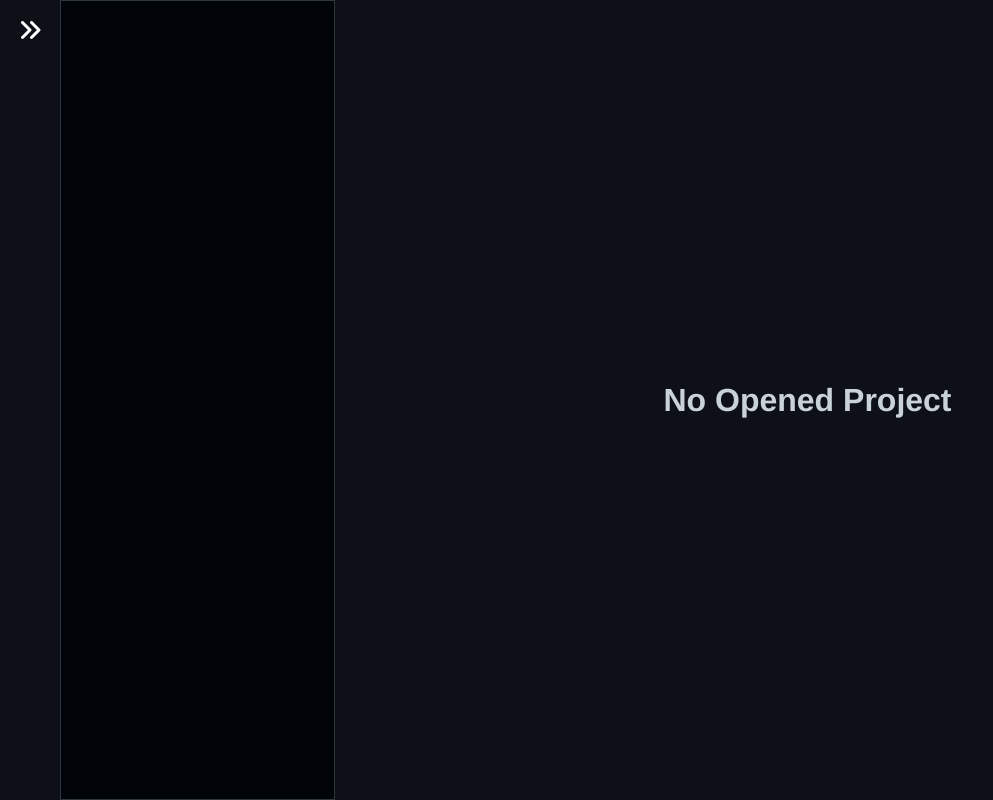
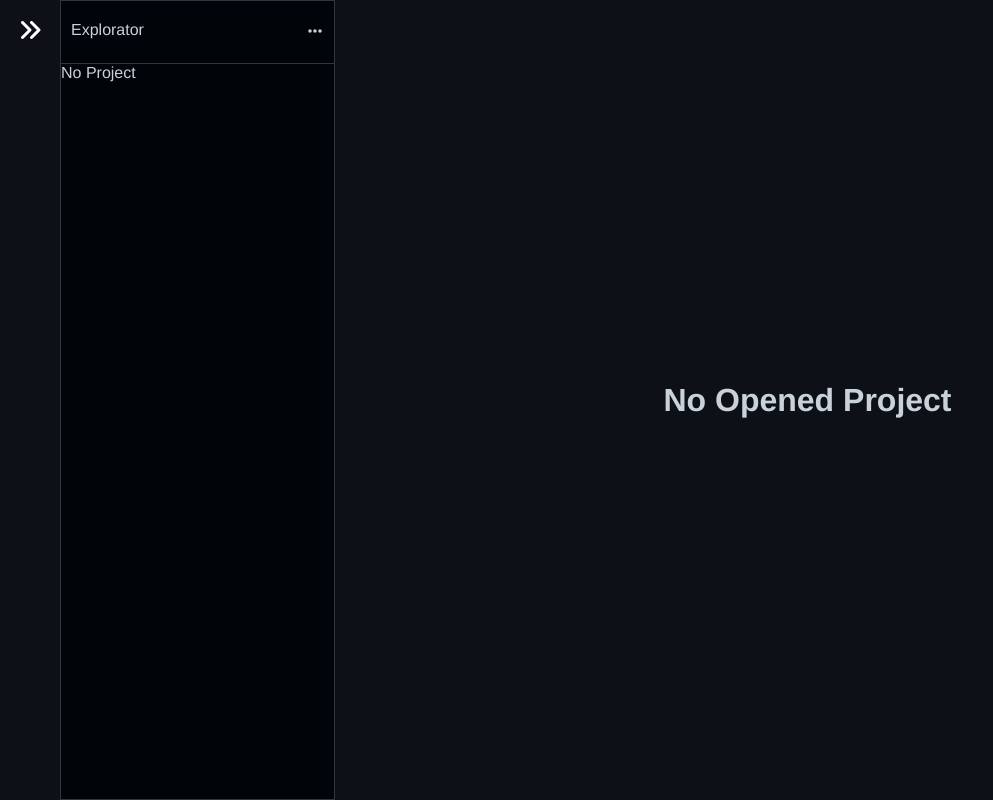
Before and after one commit to TheSnowyxGIT/PING, a React (Create React App) app: page / in a window 1280 px wide. Shown: the whole page, without its empty margins (0-993 px from the left). Built offline with nearby package versions, Linux system fonts and the light colour scheme.

Commit message:
add explorator category

```diff
--- a/src/classes/CategoryMenu.ts
+++ b/src/classes/CategoryMenu.ts
@@ -3,7 +3,22 @@ import { Ide } from "./Ide";
 
 export enum CategoryMenuType {
     FileExplorer,
-    TAMERE
+}
+
+export interface CategoryData {
+    title: string
+}
+
+export function getCategoryData(category: CategoryMenuType): CategoryData{
+    if (category === CategoryMenuType.FileExplorer){
+        return {
+            title: "Explorator"
+        }
+    } else {
+        return {
+            title: "UNKNOWN"
+        }
+    }
 }
 
 
@@ -17,7 +32,7 @@ export class CategoryMenu {
 
 
     // attributes
-    private category_selected: CategoryMenuType = CategoryMenuType.TAMERE;
+    private category_selected: CategoryMenuType = CategoryMenuType.FileExplorer;
 
     constructor(){
         if (CategoryMenu.instance){
--- a/src/components/ControllerWindow.tsx
+++ b/src/components/ControllerWindow.tsx
@@ -1,7 +1,9 @@
 import React, { ReactElement } from "react";
 import ProjectWindow from "./ProjectWindow/ProjectWindow";
 import {Project} from "../classes/Project"
-import { CategoryMenuType } from "../classes/CategoryMenu";
+import { CategoryMenuType, getCategoryData } from "../classes/CategoryMenu";
+import { FontAwesomeIcon } from "@fortawesome/react-fontawesome";
+import { faEllipsis } from "@fortawesome/free-solid-svg-icons";
 
 interface ControllerWindowProps {
     project: Project | null,
@@ -19,6 +21,7 @@ class ControllerWindow extends React.Component<ControllerWindowProps, Controller
     }
     render() {
         const projectOpened = this.props.project;
+        const categoryData = getCategoryData(this.props.category);
 
         let activeWindow: ReactElement | null  = null;
         switch (this.props.category) {
@@ -34,6 +37,12 @@ class ControllerWindow extends React.Component<ControllerWindowProps, Controller
 
         return (
             <div className="controllerWindow">
+                <div className="header">
+                    <span>{categoryData.title}</span>
+                    <div className="options">
+                        <FontAwesomeIcon icon={faEllipsis}/>
+                    </div>
+                </div>
                 {activeWindow}
             </div>
         );
--- a/src/components/ProjectWindow/ProjectWindow.tsx
+++ b/src/components/ProjectWindow/ProjectWindow.tsx
@@ -40,10 +40,12 @@ class ProjectWindow extends React.Component<ProjectWindowProps, ProjectWindowSta
 
     render() {
 
-
-
-        return (
-            <div className="projectWindow">
+        let content = (<>
+            <span>No Project</span>
+        </>);
+        if (this.props.rootNode !== null){
+            content = (
+                <>
                     {this.props.rootNode ? (<ProjectHeader
                         name = {this.props.rootNode.name}
                         onNewFileClick = {() => this.onNewFileClicked()}/>) : null}
@@ -54,6 +56,13 @@ class ProjectWindow extends React.Component<ProjectWindowProps, ProjectWindowSta
                         padding={0}
                         selectedNode={this.props.selectedNode}
                     />) : null}
+                </>
+            )
+        }
+
+        return (
+            <div className="projectWindow">
+                {content}
             </div>
         );
     }
--- a/src/pages/main.tsx
+++ b/src/pages/main.tsx
@@ -69,6 +69,7 @@ class Main extends React.Component<MainProps, MainState> {
       }
     }
 
+    // only from external tools
     onFileContentChanged(report: Report<string>) {
       if (!report.isSuccess){
         AlertQueue.showReport("File changed", report);
--- a/src/styles/_settings.scss
+++ b/src/styles/_settings.scss
@@ -3,6 +3,7 @@ $info_color: #7f0;
 $dark1: #010409;
 $dark2: #0D1117;
 $white1: #C9D1D9;
+$border_color: #30363D;
 :root {
     font-family: 'Franklin Gothic Medium', 'Arial Narrow', Arial, sans-serif, monospace;
 }
--- a/src/styles/components/_controllerWindow.scss
+++ b/src/styles/components/_controllerWindow.scss
@@ -2,7 +2,21 @@
     height: 100%;
     min-width: 275px;
     background-color: $dark1;
-    border: 1px solid #30363D;
+    border: 1px solid $border_color;
     color: $white1;
     overflow: hidden;
+    .header {
+        display: flex;
+        justify-content: space-between;
+        padding: 20px 10px;
+        border-bottom: 1px solid $border_color;
+    }
+    .options {
+        padding: 2px;
+        border-radius: 20%;
+        cursor: pointer;
+        &:hover {
+            background-color: rgba($white1, 0.2);
+        }
+    }
 }
```
Lines whose indentation alone changed are shown as unchanged.
